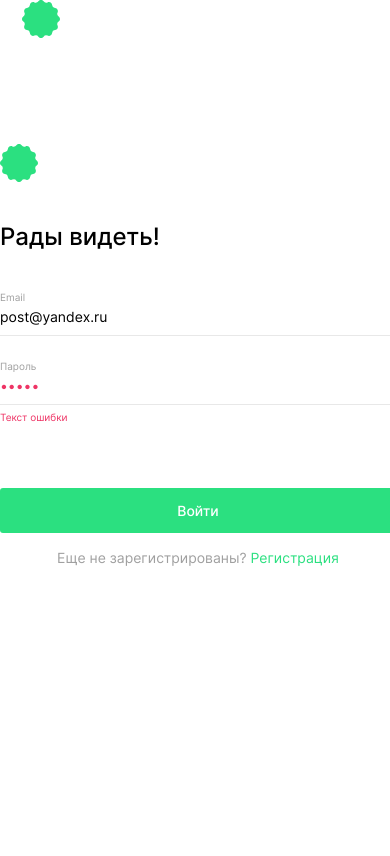
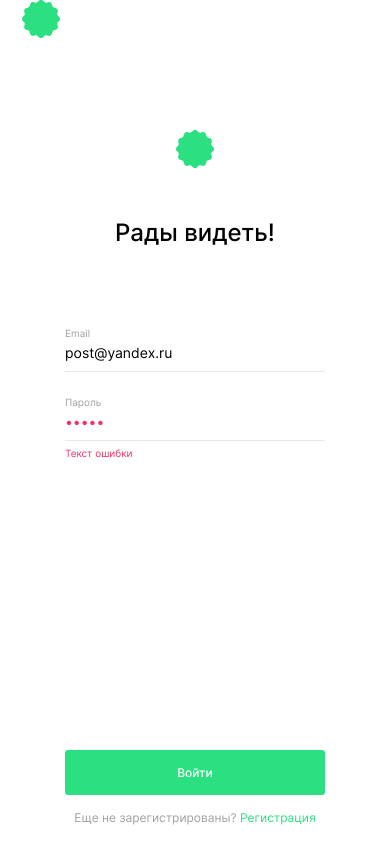
Before and after one commit to Anastasia-Belik/movies-explorer-frontend, a React (Create React App) app: page /signin in a window 390 px wide. Built offline with nearby package versions, Linux system fonts and the light colour scheme.

Commit message:
feat: добавить мобильный AuthForm

```diff
--- a/src/components/AuthForm/AuthForm.css
+++ b/src/components/AuthForm/AuthForm.css
@@ -23,13 +23,17 @@
 
 .authform__fieldset {
   margin: 0;
-  padding: 0 0 65px;
+  padding: 0 0 147px;
   border: 0;
   width: 100%;
 
   display: flex;
   flex-direction: column;
   gap: 6px;
+}
+
+.authform__fieldset_signin {
+  padding: 0 0 203px;
 }
 
 .authform__label {
@@ -120,3 +124,43 @@
   color: #2BE080;
   text-decoration: none;
 }
+
+@media screen and (max-width: 770px) {
+  .authform {
+    padding: 232px 0;
+  }
+
+  .authform__fieldset {
+    padding: 0 0 134px;
+  }
+}
+
+@media screen and (max-width: 576px) {
+  .authform {
+    align-items: center;
+    padding: 56px 0 30px;
+    width: 260px;
+  }
+
+  .authform__title {
+    margin: 50px 0 80px;
+  }
+
+  .authform__fieldset {
+    padding: 0 0 222px;
+    width: 260px;
+  }
+
+  .authform__fieldset_signin {
+    padding: 0 0 291px;
+  }
+
+  .authform__button {
+    font-size: 12px;
+  }
+
+  .authform__link-container {
+    padding-top: 14px;
+    font-size: 12px;
+  }
+}
--- a/src/components/AuthForm/AuthForm.js
+++ b/src/components/AuthForm/AuthForm.js
@@ -37,7 +37,7 @@ function AuthForm() {
       </Link>
       <h1 className='authform__title'>{title}</h1>
       <form className='authform__form'>
-        <fieldset className='authform__fieldset'>
+        <fieldset className={`authform__fieldset ${(location.pathname === '/signin') && 'authform__fieldset_signin'}`}>
           { (location.pathname === '/signup') &&
             <label className='authform__label'>
             Имя
```
